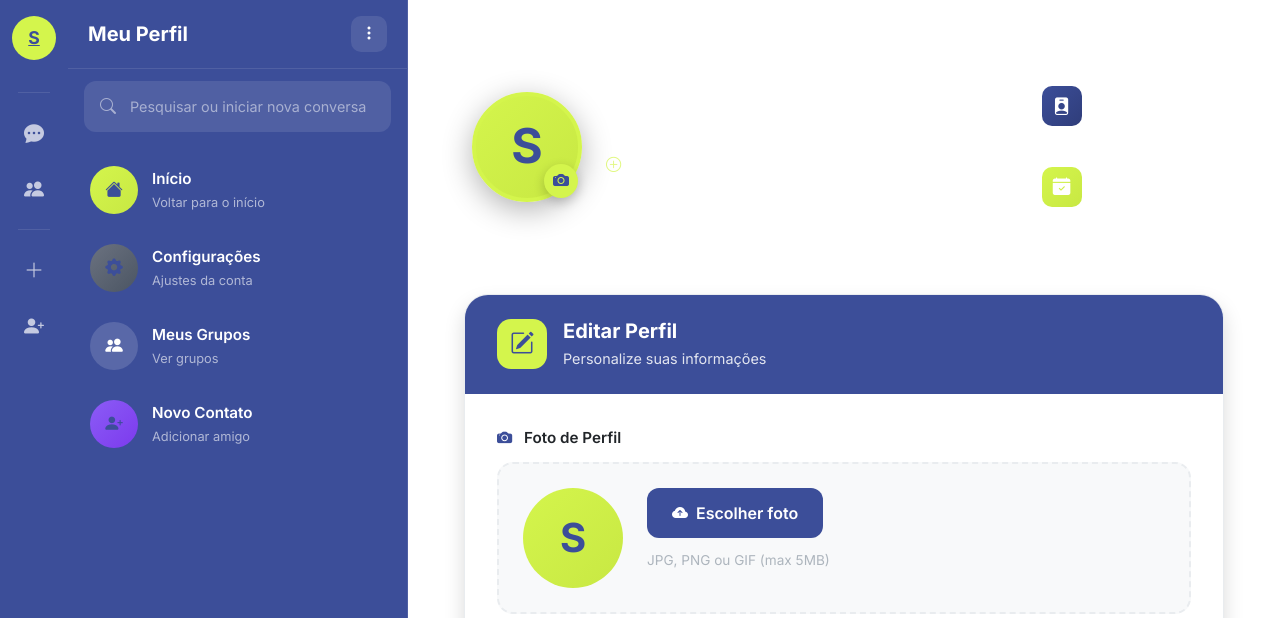
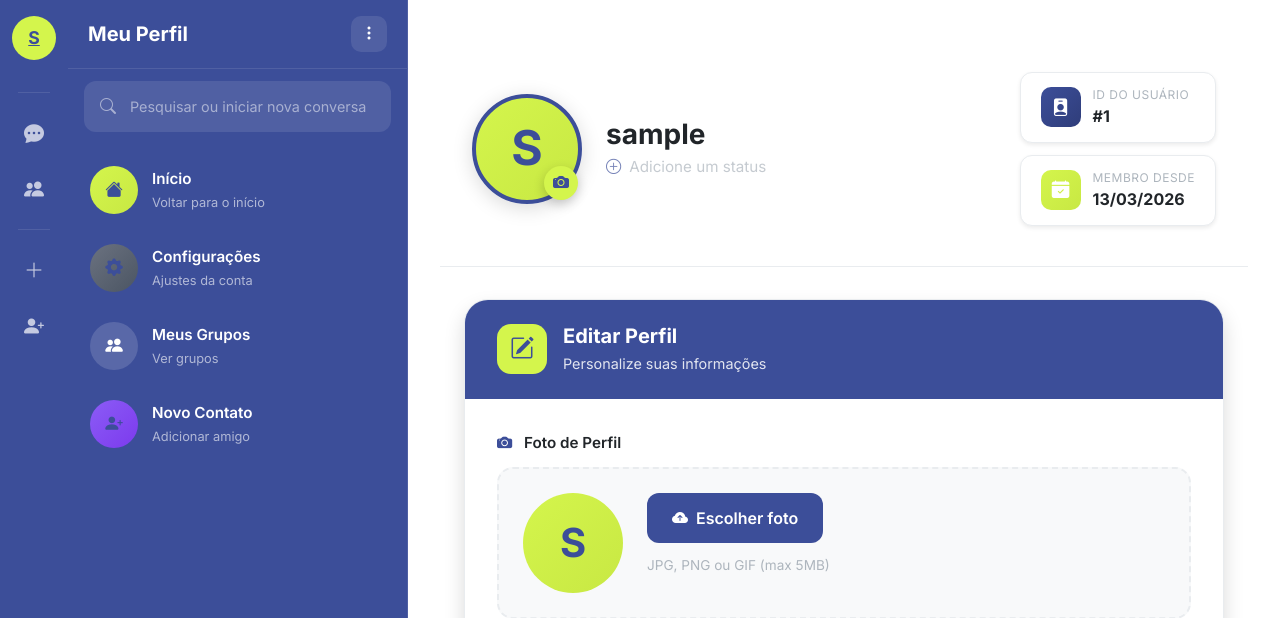
Before and after one commit to A-juli07/Dialogus, a Django app: page /chat/perfil/ in a window 1280 px wide. Shown: the top 618 px of the page. Run offline with Django 5.2, Linux system fonts and the light colour scheme; the visitor is signed in with stand-in values (Sample User, id 1); data comes from the database, SQL or seed files in the repository.

Commit message:
fix: ajusta adaptação com o fundo claro e escuro

```diff
--- a/templates/chat/perfil.html
+++ b/templates/chat/perfil.html
@@ -51,7 +51,6 @@
 <div class="profile-page fade-in">
     <!-- Header do Perfil -->
     <div class="profile-hero">
-        <div class="profile-hero-bg"></div>
         <div class="profile-hero-content">
             <div class="profile-hero-left">
                 <div class="profile-avatar-wrapper">
@@ -204,29 +203,7 @@
 .profile-hero {
     position: relative;
     padding: 2.5rem 2rem;
-    overflow: hidden;
-}
-
-.profile-hero-bg {
-    position: absolute;
-    top: 0;
-    left: 0;
-    right: 0;
-    bottom: 0;
-}
-
-.profile-hero-bg::before {
-    content: '';
-    position: absolute;
-    top: -50%;
-    left: -50%;
-    width: 200%;
-    height: 200%;
-}
-
-@keyframes pulse-hero {
-    0%, 100% { transform: scale(1); opacity: 0.5; }
-    50% { transform: scale(1.1); opacity: 0.8; }
+    border-bottom: 1px solid var(--border-color);
 }
 
 .profile-hero-content {
@@ -255,8 +232,8 @@
     width: 110px;
     height: 110px;
     border-radius: 50%;
-    border: 4px solid var(--lime-primary);
-    box-shadow: 0 8px 30px rgba(0, 0, 0, 0.3);
+    border: 4px solid var(--bg-sidebar);
+    box-shadow: 0 4px 20px rgba(0, 0, 0, 0.15);
     object-fit: cover;
 }
 
@@ -292,14 +269,14 @@
 }
 
 .profile-username {
-    color: white;
+    color: var(--text-primary);
     font-size: 1.75rem;
     font-weight: 700;
     margin-bottom: 0.25rem;
 }
 
 .profile-status-text {
-    color: rgba(255, 255, 255, 0.9);
+    color: var(--text-muted);
     font-size: 0.95rem;
     display: flex;
     align-items: center;
@@ -308,7 +285,7 @@
 }
 
 .profile-status-text i {
-    color: var(--lime-primary);
+    color: var(--bg-sidebar);
 }
 
 .profile-status-empty {
@@ -326,10 +303,11 @@
     display: flex;
     align-items: center;
     gap: 0.75rem;
-    background: rgba(255, 255, 255, 0.1);
+    background: var(--card-bg);
     padding: 0.75rem 1.25rem;
     border-radius: 12px;
-    backdrop-filter: blur(10px);
+    border: 1px solid var(--border-color);
+    box-shadow: var(--shadow-sm, 0 1px 3px rgba(0,0,0,0.08));
 }
 
 .meta-icon {
@@ -351,7 +329,7 @@
 
 .meta-label {
     font-size: 0.75rem;
-    color: rgba(255, 255, 255, 0.6);
+    color: var(--text-muted);
     text-transform: uppercase;
     letter-spacing: 0.5px;
 }
@@ -359,7 +337,7 @@
 .meta-value {
     font-size: 1rem;
     font-weight: 700;
-    color: white;
+    color: var(--text-primary);
 }
 
 /* Content Section */
```
